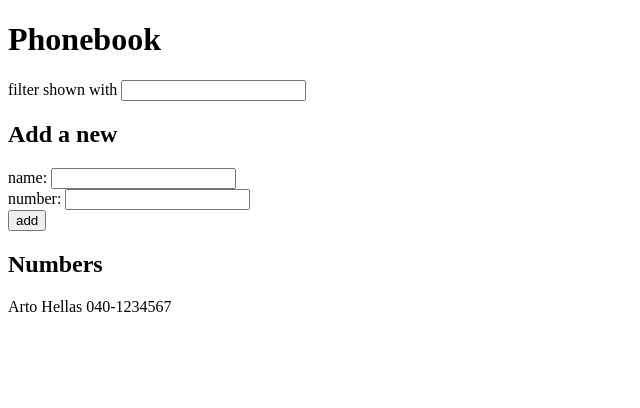
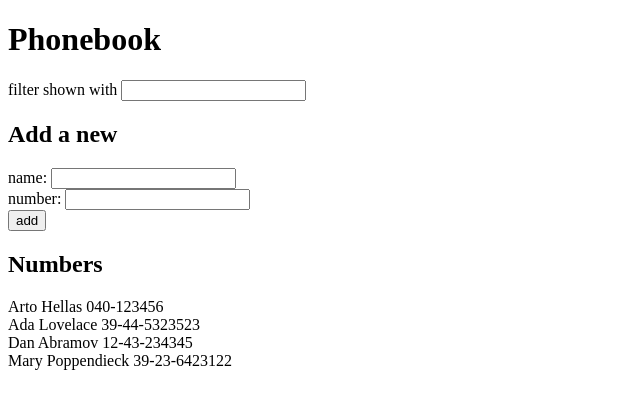
Before and after one commit to JaakkoHumalajoki/FullStackOpen2022, a React (Create React App) app in the folder part2/phonebook/: page / in a window 1280 px wide. Shown: the top 408 px of the page, without its empty margins (0-640 px from the left). Built offline with nearby package versions, Linux system fonts and the light colour scheme.

Commit message:
add person id numbers

```diff
--- a/part2/phonebook/src/App.js
+++ b/part2/phonebook/src/App.js
@@ -1,8 +1,12 @@
 import { useState } from 'react'
+let idCounter = 5;
 
 const App = () => {
   const [persons, setPersons] = useState([
-    { name: 'Arto Hellas', number:'040-1234567' }
+    { name: 'Arto Hellas', number: '040-123456', id: 1 },
+    { name: 'Ada Lovelace', number: '39-44-5323523', id: 2 },
+    { name: 'Dan Abramov', number: '12-43-234345', id: 3 },
+    { name: 'Mary Poppendieck', number: '39-23-6423122', id: 4 }
   ])
   const [newName, setNewName] = useState('')
   const [newNumber, setNewNumber] = useState('')
@@ -23,11 +27,11 @@
   const onSubmit = (event) => {
     event.preventDefault()
     if (persons.find(person => person.name === newName)) {
-      // Name used as array key, thus needs to be unique
       alert(`Person named ${newName} already exists in the phonebook`)
       return;
     }
-    setPersons(persons.concat({ name: newName, number: newNumber }))
+    setPersons(persons.concat({ name: newName, number: newNumber, id: idCounter }))
+    idCounter += 1
     setNewName('')
     setNewNumber('')
   }
@@ -57,7 +61,7 @@
         </div>
       </form>
       <h2>Numbers</h2>
-      {personsFiltered.map(person => <div key={person.name}>{person.name} {person.number}</div>)}
+      {personsFiltered.map(person => <div key={person.id}>{person.name} {person.number}</div>)}
     </div>
   )
 }
```
